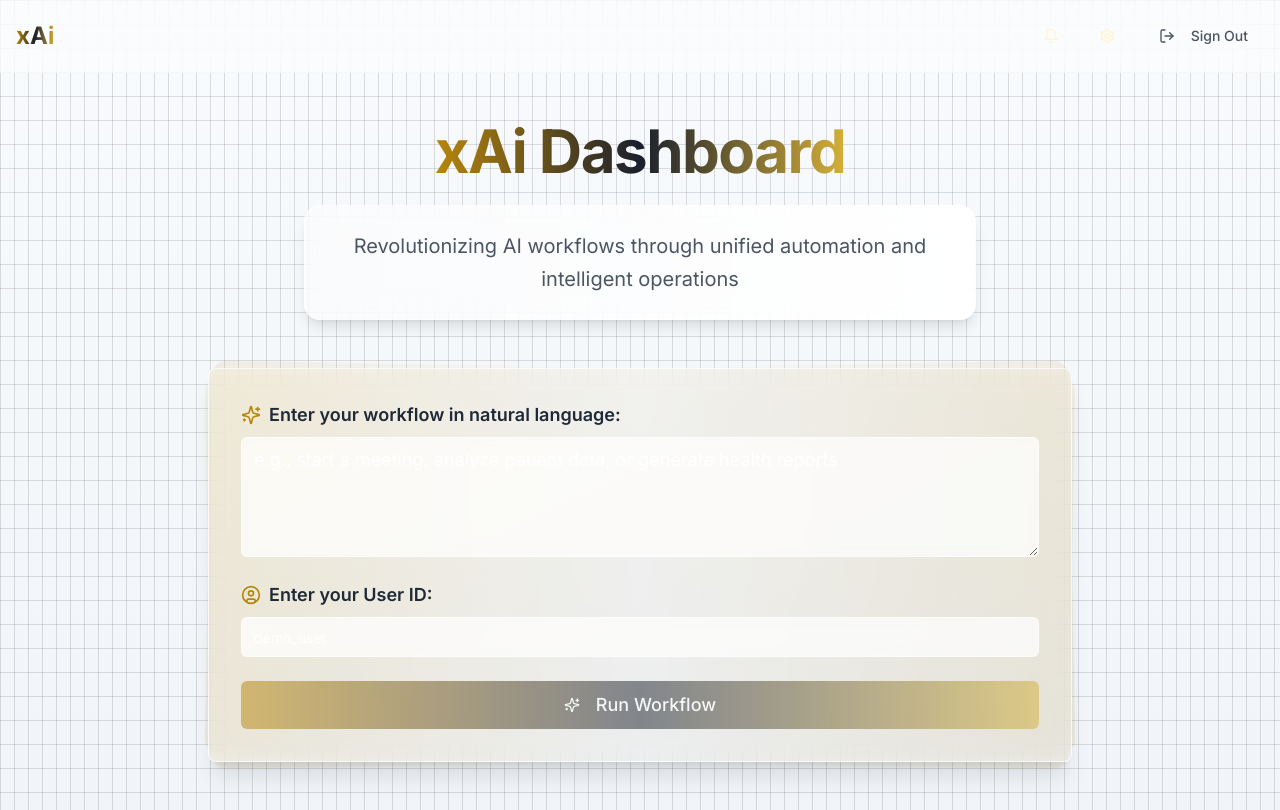
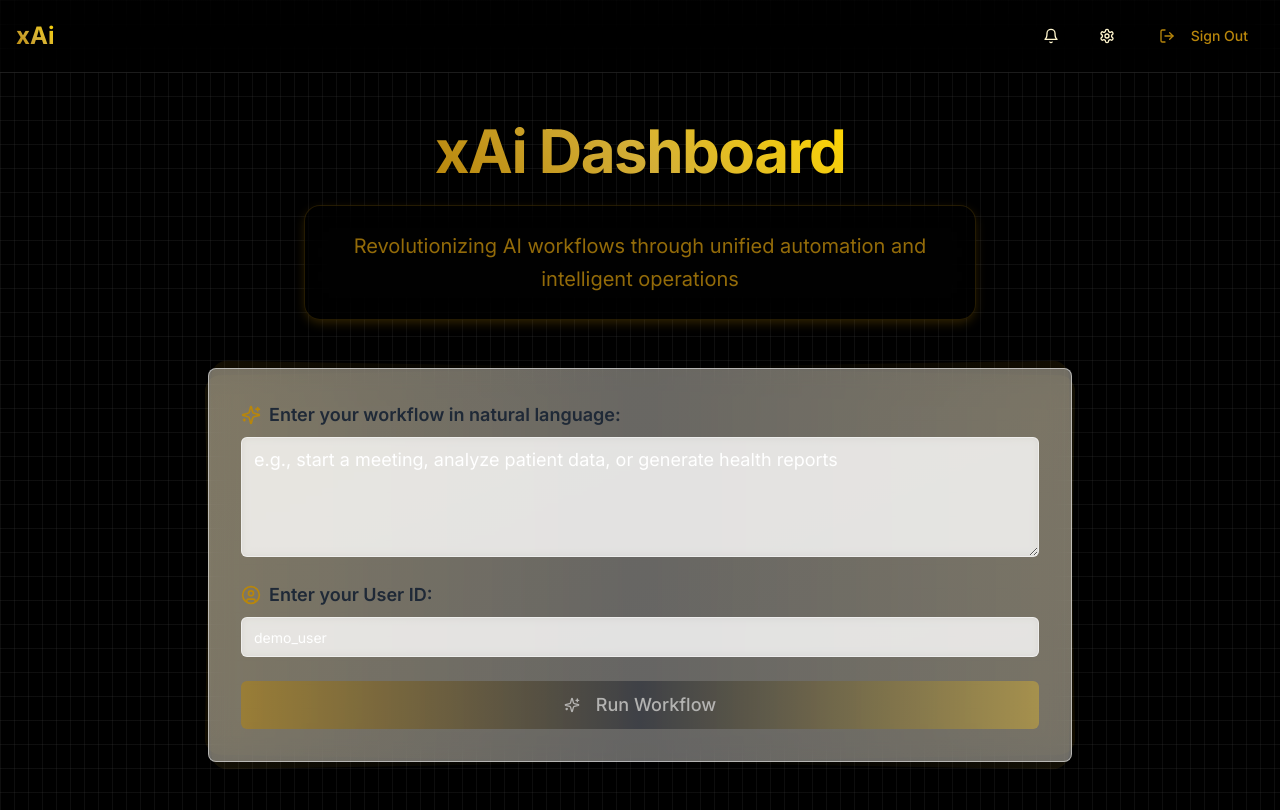
Before and after one commit to Dropio12/lovable-explainability-hub, a React (Vite) app: page / in a window 1280 px wide. Built offline with nearby package versions, Linux system fonts and the light colour scheme.

Commit message:
Update background color
Change the background color to black.

```diff
--- a/src/index.css
+++ b/src/index.css
@@ -34,7 +34,7 @@
   }
 
   body {
-    @apply bg-background text-foreground font-sans antialiased;
+    @apply bg-black text-foreground font-sans antialiased;
   }
 }
 
--- a/src/pages/Index.tsx
+++ b/src/pages/Index.tsx
@@ -51,20 +51,20 @@ const Index = () => {
   };
 
   return (
-    <div className="min-h-screen relative overflow-hidden bg-gradient-to-b from-slate-50 to-slate-100">
+    <div className="min-h-screen relative overflow-hidden bg-[#000000]">
       {/* Dynamic background elements */}
       <div className="absolute inset-0">
         <div className="absolute inset-0 bg-[linear-gradient(to_right,#4f4f4f2e_1px,transparent_1px),linear-gradient(to_bottom,#4f4f4f2e_1px,transparent_1px)] bg-[size:14px_24px]" />
-        <div className="absolute left-0 right-0 top-0 -z-10 m-auto h-[310px] w-[310px] rounded-full bg-primary/20 blur-[100px]" />
-        <div className="absolute left-60 right-0 top-0 -z-10 m-auto h-[310px] w-[310px] rounded-full bg-secondary/20 blur-[100px]" />
-        <div className="absolute right-60 bottom-0 -z-10 m-auto h-[310px] w-[310px] rounded-full bg-accent/20 blur-[100px]" />
+        <div className="absolute left-0 right-0 top-0 -z-10 m-auto h-[310px] w-[310px] rounded-full bg-primary/10 blur-[100px]" />
+        <div className="absolute left-60 right-0 top-0 -z-10 m-auto h-[310px] w-[310px] rounded-full bg-secondary/10 blur-[100px]" />
+        <div className="absolute right-60 bottom-0 -z-10 m-auto h-[310px] w-[310px] rounded-full bg-accent/10 blur-[100px]" />
       </div>
 
       {/* Header with glassmorphism */}
-      <header className="sticky top-0 z-50 border-b border-white/10 bg-white/60 backdrop-blur-xl">
+      <header className="sticky top-0 z-50 border-b border-white/10 bg-black/60 backdrop-blur-xl">
         <div className="container max-w-7xl mx-auto px-4 py-4">
           <div className="flex items-center justify-between">
-            <h2 className="text-2xl font-bold bg-clip-text text-transparent bg-gradient-to-r from-primary via-secondary to-accent">
+            <h2 className="text-2xl font-bold text-gradient-gold">
               xAi
             </h2>
             <div className="flex items-center gap-4">
@@ -73,7 +73,7 @@ const Index = () => {
               <Button
                 variant="ghost"
                 onClick={handleSignOut}
-                className="text-gray-600 hover:text-gray-900 transition-all duration-200 hover:scale-105"
+                className="text-primary hover:text-accent transition-all duration-200 hover:scale-105"
               >
                 <LogOut className="w-5 h-5 mr-2" />
                 Sign Out
@@ -87,12 +87,12 @@ const Index = () => {
         <div className="space-y-12 animate-fade-in">
           <div className="text-center space-y-6">
             <h1 className="text-6xl font-bold tracking-tight">
-              <span className="bg-clip-text text-transparent bg-gradient-to-r from-primary via-secondary to-accent">
+              <span className="text-gradient-gold">
                 xAi Dashboard
               </span>
             </h1>
-            <p className="text-xl text-gray-600 max-w-2xl mx-auto leading-relaxed">
-              <span className="bg-gradient-to-r from-white/60 to-white/95 p-6 rounded-2xl border border-white/20 shadow-lg backdrop-blur-md inline-block">
+            <p className="text-xl text-primary/80 max-w-2xl mx-auto leading-relaxed">
+              <span className="glass-gold inline-block p-6 rounded-2xl">
                 Revolutionizing AI workflows through unified automation and intelligent operations
               </span>
             </p>
```
